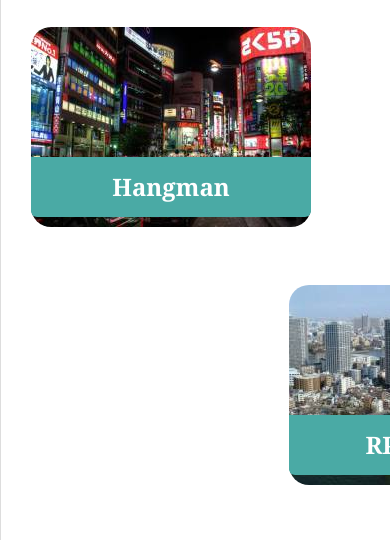
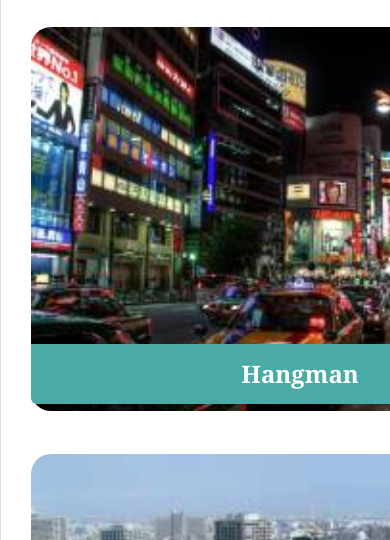
Before and after one commit to daquilino/Responsive-Portfolio, a plain HTML site: page portfolio.html in a window 390 px wide. Shown: the part 302-842 px from the top of the page. Drawn offline with Linux system fonts and the light colour scheme.

Commit message:
Complete Assignment 1 code. Just need to clean up css.

```diff
--- a/assets/css/style.css
+++ b/assets/css/style.css
@@ -18,6 +18,8 @@ html, body {
 }
 
 a { text-decoration: none;}
+
+img {width: 100%;}
 
 h1, h2, h3, h4, h5, h6 {
 
@@ -56,7 +58,6 @@ header {
 	border-bottom-left-radius: 20px;			/* rounds bottom border*/
 	border-bottom-right-radius: 20px;			/* rounds bottom border*/
 
-	/*position: relative;					test line for possition nav*/
 }
 
 
@@ -73,7 +74,6 @@ header {
 }
 
 nav {
-
 
 	position: absolute;
 	top: 35px;
@@ -254,7 +254,7 @@ footer {
 @media only screen and (max-width: 980px){
 
 
-	/*********************  Index Page Style  ********************/
+	/*********************  980px Index Page Styles  ********************/
 	.wrapper {
 
 		min-height: 100%;
@@ -306,6 +306,14 @@ footer {
 
 		position: absolute;
 		right: 90px;
+	}
+
+
+	/*********************  980px Portfolio Page Style  ********************/
+	.portfolio-figure {
+
+		height: 100%;
+		width: 100%;
 	}
 
 
@@ -369,6 +377,14 @@ footer {
 		right: 15px;
 	}
 
+		/*********************  768px Portfolio Page Style  ********************/
+
+	.portfolio-figure {
+		width: 315px;
+		height: 235px;
+		box-sizing: border-box;
+		margin-bottom: 40px;
+	}
 
 }
 
@@ -392,7 +408,6 @@ footer {
 		border: 1px solid #dddddd;
 		padding: 0 30px;
 		margin-bottom: 40px;
-
 	}
 
 
@@ -402,7 +417,6 @@ footer {
 		margin-bottom: 25px;
 
 	}
-
 
 	.sidebar {
 
@@ -419,7 +433,6 @@ footer {
 		border-bottom: 2px solid #cccccc;
 		border-bottom-left-radius: 20px;			/* rounds bottom border*/
 		border-bottom-right-radius: 20px;			/* rounds bottom border*/
-
 	}
 
 	#my-name {
@@ -443,9 +456,14 @@ footer {
 
 	}
 
-	a.nav-menu { padding: 0px 65px;
-}
+	a.nav-menu { padding: 0px 65px;	}
 
+		/*********************  640px Portfolio Page Style  ********************/
+	.portfolio-figure {
+
+		height: 100%;
+		width: 100%;
+	}
 
 
 }
```
